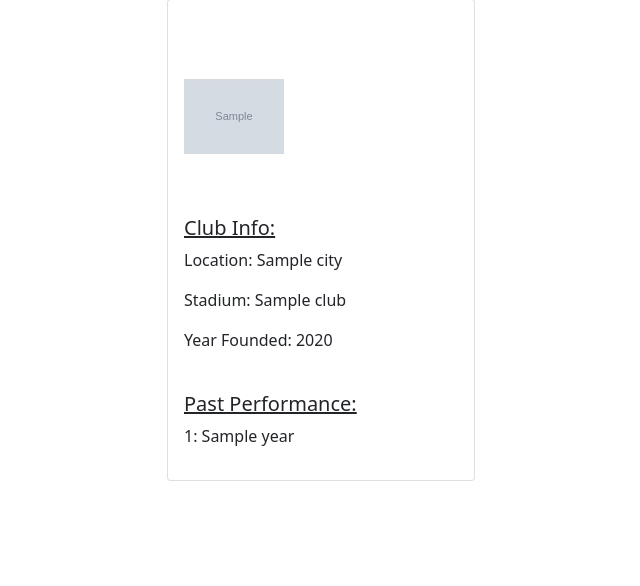
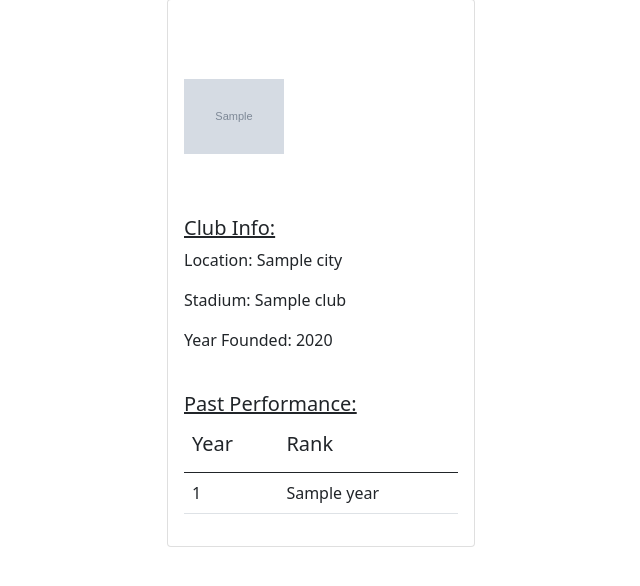
Before and after one commit to ssilber/cs361-project, a Flask app: template templates/club.j2 in a window 1280 px wide. Shown: the part 103-689 px from the top of the page, without its empty margins (319-959 px from the left). Run offline with Flask 2, Linux system fonts and the light colour scheme; the template is opened without the code that fills it: most values are stand-ins (such as "Sample title", 1, 10 or a date in 2020); grey boxes marked "Sample" are stand-in pictures; some libraries are stand-ins or nearby versions.

Commit message:
add table

```diff
--- a/templates/club.j2
+++ b/templates/club.j2
@@ -18,9 +18,27 @@
                 <p> Year Founded: {{club.year_founded}} </p>
                 <br>
                 <h5> <u>Past Performance: </u></h5>
-                {% for year in club.standings.items() %}
-                <p> {{year[0]}}: {{year[1]}}</p>
-                {% endfor %}
+
+                <table class="table">
+                    <thead>
+                        <tr>
+                            <th>
+                                <h5>Year</h5>
+                            </th>
+                            <th>
+                                <h5>Rank</h5>
+                            </th>
+                        </tr>
+                    </thead>
+                    <tbody>
+                        {% for year in club.standings.items() %}
+                        <tr>
+                            <td> {{year[0]}} </td>
+                            <td> {{year[1]}} </td>
+                        </tr>
+                        {%endfor%}
+                    </tbody>
+                </table>
             </div>
         </div>
     </div>
```
